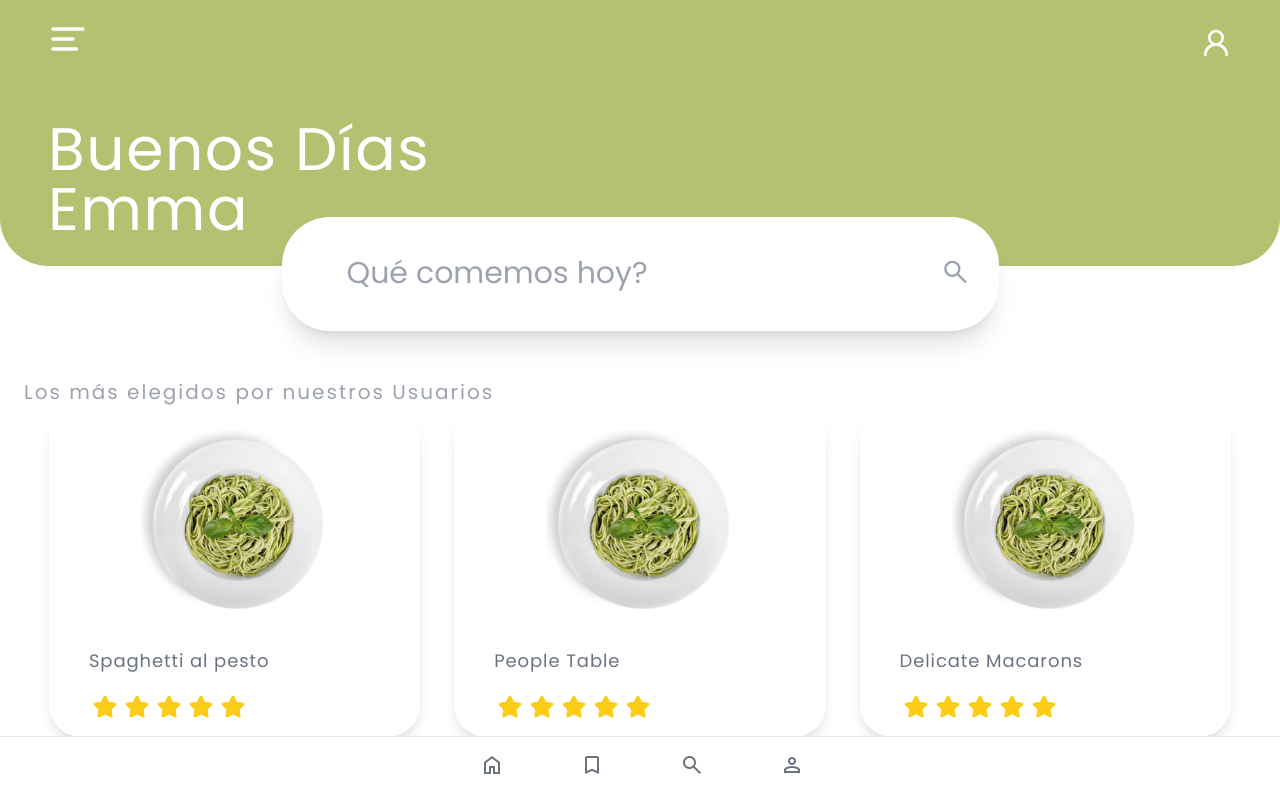
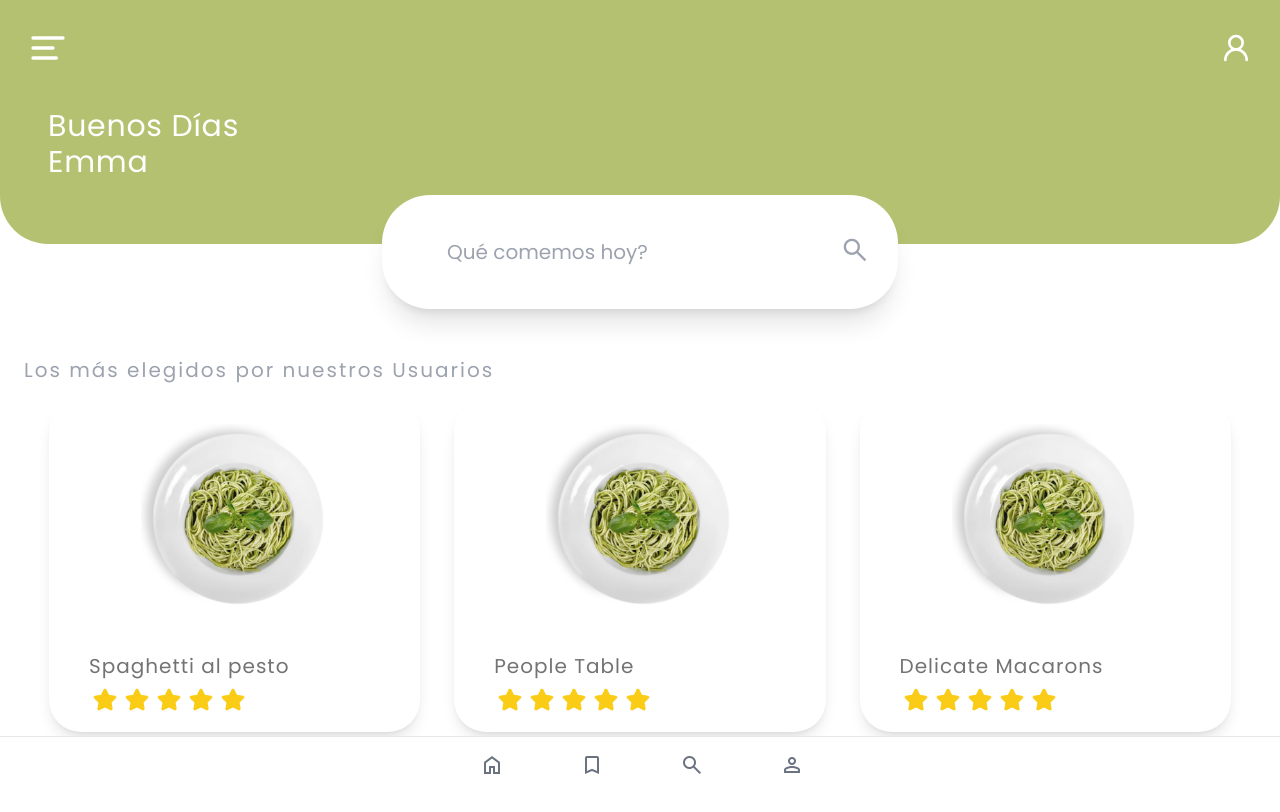
Before and after one commit to Cecimartinez/que-comemos, a React (Vite) app in the folder que-comemos-app/: page / in a window 1280 px wide. Built offline with nearby package versions, Linux system fonts and the light colour scheme.

Commit message:
page and components Home, updated

```diff
--- a/que-comemos-app/src/App.css
+++ /dev/null
@@ -1,6 +0,0 @@
-#root {
-  max-width: 1280px;
-  margin: 0 auto;
-  padding: 2rem;
-  text-align: center;
-}
--- a/que-comemos-app/src/components/SearchBard/SearchBard.jsx
+++ b/que-comemos-app/src/components/SearchBard/SearchBard.jsx
@@ -1,9 +1,9 @@
 export const SearchBar = () => {
   return (
-    <div className="absolute  ">
+    <div className="absolute ">
       <input
         type="search"
-        className="input text-lg lg:text-3xl transition-all duration-500 ease-in-out bg-white shadow-xl border py-10  lg:py-14   items-center px-16 font-medium justify-center rounded-5xl focus:border-2 focus:border-[#abb867] focus:bg-white"
+        className="input text-lg lg:text-xl transition-all duration-500 ease-in-out bg-white shadow-xl border py-10  lg:py-14   items-center px-16 font-medium justify-center rounded-5xl focus:border-2 focus:border-[#abb867] focus:bg-white"
         placeholder="Qué comemos hoy?"
       />
       <button className="text-gray-400 absolute right-4 top-1/2 transform -translate-y-2/4 px-3 ">
--- a/que-comemos-app/src/index.css
+++ b/que-comemos-app/src/index.css
@@ -2,6 +2,8 @@
 @tailwind base;
 @tailwind components;
 @tailwind utilities;
+
+
 
 @media (max-width: 700px) {
   .carrousel-container {
--- a/que-comemos-app/src/pages/Home/Home.jsx
+++ b/que-comemos-app/src/pages/Home/Home.jsx
@@ -5,7 +5,7 @@ import { Greeting } from "./components/Greeting/Greeting";
 
 export const Home = () => {
   return (
-    <div className="bg-white font-poppins flex flex-col justify-center items-baseline h-screen w-full">
+    <div className="bg-white font-poppins flex flex-col justify-center items-baseline h-screen  w-full">
       <Greeting />
 
       <div className="w-full flex justify-center items-center">
--- a/que-comemos-app/src/pages/Home/components/CardCarrousel/CardCarrousel.jsx
+++ b/que-comemos-app/src/pages/Home/components/CardCarrousel/CardCarrousel.jsx
@@ -3,11 +3,11 @@ import { StarIcons } from "../StarIcons/StarIcons"
 
 export const CardCarrousel = () => {
   return (
-    <div className="carrousel-container w-full px-2 grid md:grid-cols-2 xl:grid-cols-3 2xl:grid-cols-5">
+    <div className="carrousel-container w-full  px-2 grid md:grid-cols-2 xl:grid-cols-3 2xl:grid-cols-5">
       {
         recetas.map((receta,index) => (
           <div
-            className="card-carrousel flex-col mx-auto w-11/12 sm:px-3 rounded-4xl flex shadow-lg  justify-center   bg-[#fff] "
+            className="card-carrousel flex-col mx-auto w-11/12 sm:px-3 rounded-4xl flex shadow-lg  justify-center my-4   bg-white"
             draggable="false"
             key={index}
           >
@@ -21,12 +21,12 @@ export const CardCarrousel = () => {
                 <img src={receta.imgSrc} alt={receta.name} className=" w-full h-full" />
               </div>
             </a>
-            <div className=" rounded-xl py-12  flex justify-center items-start px-7  flex-col h-20 text-gray-900">
-              <h2 className="text-lg tracking-wider text-gray-500 mt-2 text-center font-medium font-poppins">
+            <div className=" rounded-xl py-12  flex justify-center items-start px-7  flex-col h-14 text-gray-900">
+              <h2 className="text-lg lg:text-xl tracking-wider text-neutral-500 mt-1 text-center font-medium font-poppins">
                 {receta.name}
               </h2>
 
-              <div className=" flex text-yellow-400 my-5 mx-1 space-x-2">
+              <div className=" flex text-yellow-400 my-2 mx-1 space-x-2">
                 {StarIcons.map((star, index) => (
                   <div className=" " key={index}>{star}</div>
                 ))}
--- a/que-comemos-app/src/pages/Home/components/Greeting/Greeting.jsx
+++ b/que-comemos-app/src/pages/Home/components/Greeting/Greeting.jsx
@@ -3,19 +3,20 @@ import { Sidebar } from "../../../../components/Sidebar/Sidebar";
 
 export const Greeting = () => {
   return (
-    <header className='bg-[#B4c170] mb-2 w-full h-2/3 flex flex-col px-7  items-center lg:h-1/3 justify-start rounded-b-5xl'>
-      <div className=" w-full flex justify-between px-5 py-5 items-baseline">
+    <header className='bg-[#B4c170] mb-2 w-full h-screen  flex flex-col px-7 py-10 items-center lg:max-h-64 justify-start rounded-b-5xl'>
+
+      <div className=" w-full flex justify-between items-center">
         <Sidebar />
         <section className=" text-center ">
           <User2 className="text-white w-8 h-8 " />
         </section>
       </div>
 
-      <div className="px-5 flex flex-col w-full justify-center items-start h-full lg:my-10 pb-10">
-        <h1 className='tracking-wide text-white lg:text-6xl  text-3xl  font-medium'>
+      <div className="ml-10 flex flex-col w-full justify-center items-start pb-5 my-9 lg:my-10">
+        <h1 className='tracking-wide text-white text-3xl  font-medium'>
           Buenos Días
         </h1>
-        <h2 className='text-white lg:text-6xl  text-3xl font-medium tracking-wide'>
+        <h2 className='text-white  text-3xl font-medium tracking-wide'>
           Emma
         </h2>
       </div>
```
Also changed, not shown: que-comemos-app/src/App.jsx (+1 -8 lines).
